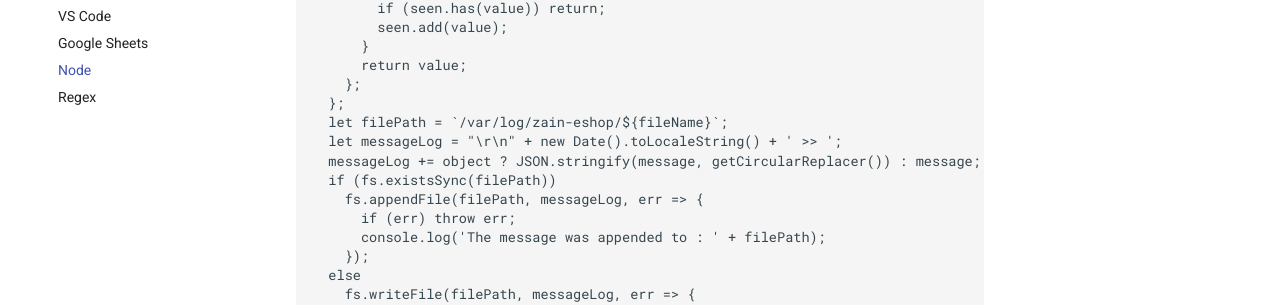
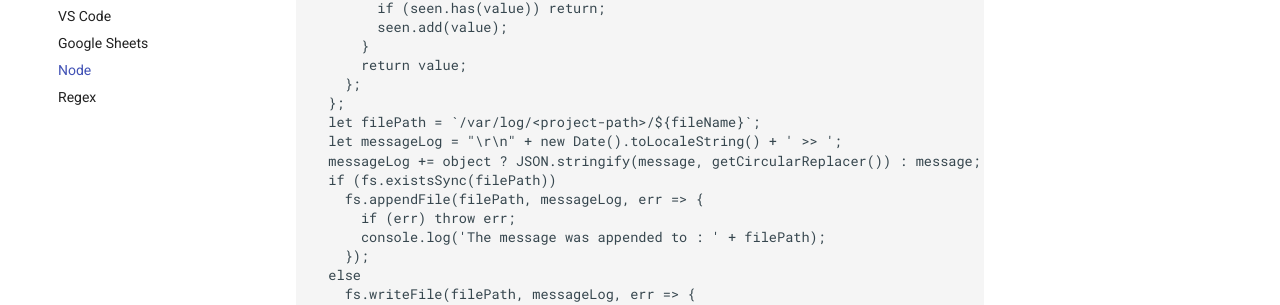
Before and after one commit to razeem/fixes-n-hacks, an MkDocs documentation site: the page built from docs/tools/logging-with-node.md, in a window 1280 px wide. Shown: the part 337-642 px from the top of the page. Built offline with MkDocs 1.6.1 and Material for MkDocs 9.7.7, drawn with Linux system fonts in a browser that asks for light colours; some of the changed text lies outside the part shown.

Commit message:
Modify the names with generic ones

```diff
--- a/docs/tools/logging-with-node.md
+++ b/docs/tools/logging-with-node.md
@@ -13,7 +13,7 @@ function writeLogInFile(message, object = false, fileName = 'node-server-custom-
       return value;
     };
   };
-  let filePath = `/var/log/zain-eshop/${fileName}`;
+  let filePath = `/var/log/<project-path>/${fileName}`;
   let messageLog = "\r\n" + new Date().toLocaleString() + ' >> ';
   messageLog += object ? JSON.stringify(message, getCircularReplacer()) : message;
   if (fs.existsSync(filePath))
```
Also changed, not shown: docs/drupal/dependency-injection.md (+4 -4 lines).
